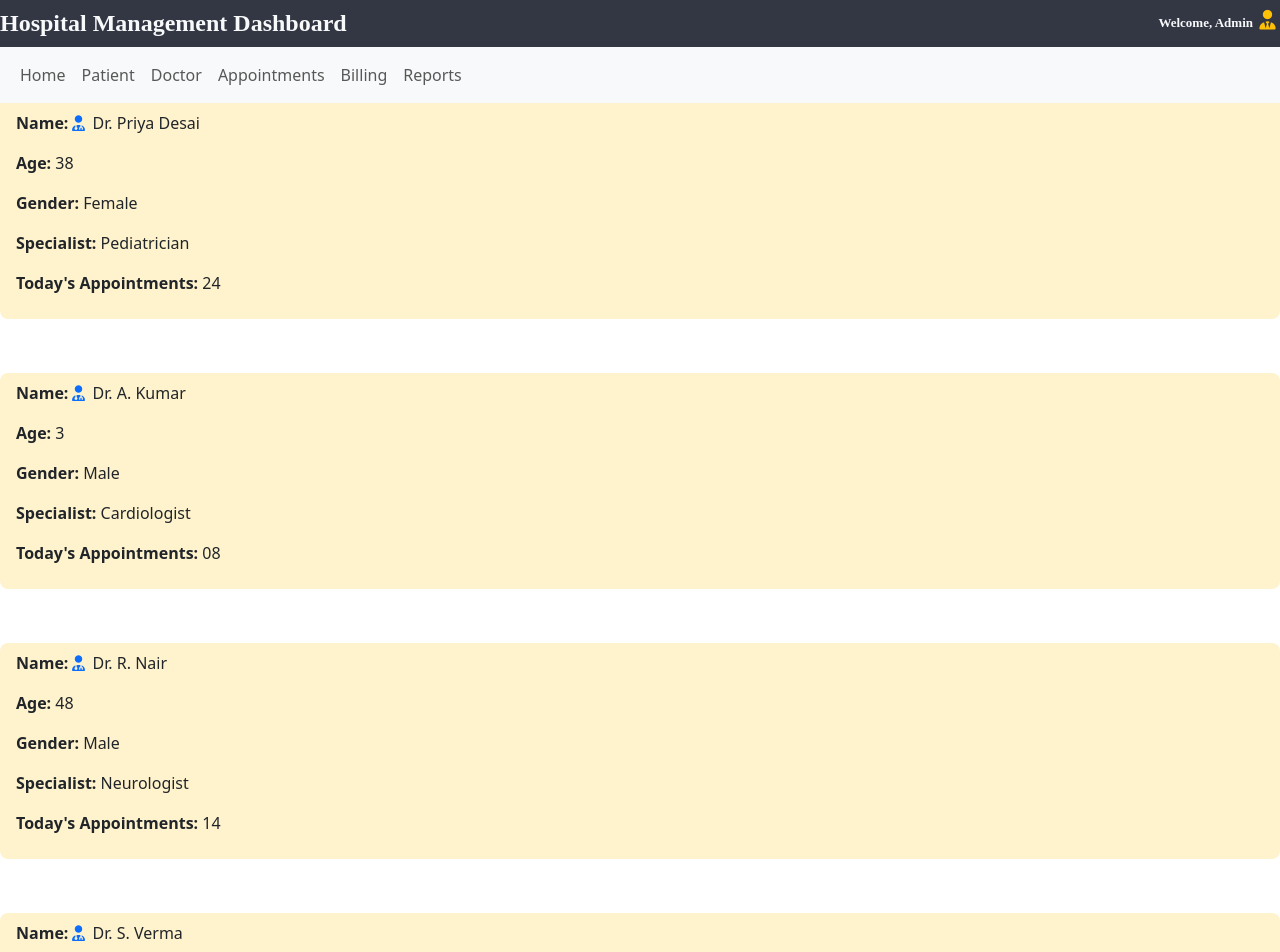
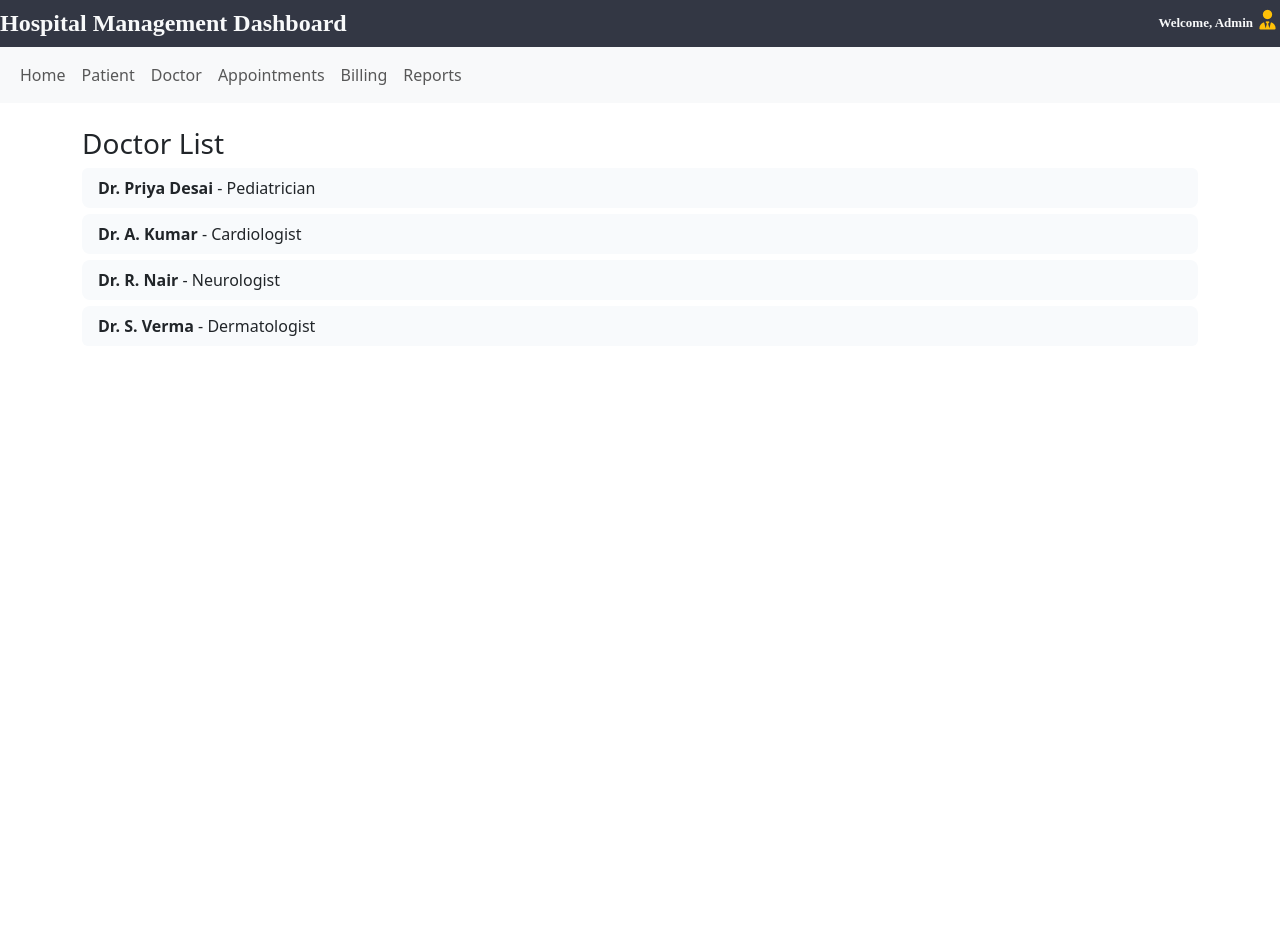
Before and after one commit to PrajwalKale-0612/hospital-management, a React (Create React App) app: page /doctor in a window 1280 px wide. Shown: the top 952 px of the page. After the commit the page ends 800 px from the top, so only its background shows below. Built offline with nearby package versions, Linux system fonts and the light colour scheme.

Commit message:
Update Doctor.js

```diff
--- a/src/components/Doctor.js
+++ b/src/components/Doctor.js
@@ -1,56 +1,30 @@
 import React from "react";
 import "bootstrap/dist/css/bootstrap.min.css";
-import {
-    FaUserInjured,
-    FaUserMd,
-    FaCalendarCheck,
-    FaBed,
-    FaRupeeSign,
-} from "react-icons/fa";
-
 
 export default function Doctor() {
     return (
-        <div className="card-body">
-            <ul className="list-group list-group-flush">
+        <div className="container mt-4">
+            <h3>Doctor List</h3>
 
-                <li className="list-group-item bg-warning-subtle">
-                    <p><strong>Name:</strong><i className="fas fa-user-md text-primary"></i> Dr. Priya Desai</p>
-                    <p><strong>Age:</strong> 38</p>
-                    <p><strong>Gender:</strong> Female</p>
-                    <p><strong>Specialist:</strong> Pediatrician</p>
-                    <p><strong>Today's Appointments:</strong> 24</p>
+            <ul className="list-group">
+
+                <li className="list-group-item">
+                    <b>Dr. Priya Desai</b> - Pediatrician
                 </li>
 
-                <br /><br />
-                <li className="list-group-item bg-warning-subtle">
-                    <p><strong>Name:</strong><i className="fas fa-user-md text-primary"></i> Dr. A. Kumar</p>
-                    <p><strong>Age:</strong> 3</p>
-                    <p><strong>Gender:</strong> Male</p>
-                    <p><strong>Specialist:</strong> Cardiologist</p>
-                    <p><strong>Today's Appointments:</strong> 08</p>
+                <li className="list-group-item">
+                    <b>Dr. A. Kumar</b> - Cardiologist
                 </li>
-                <br /><br />
 
-                <li className="list-group-item bg-warning-subtle">
-                    <p><strong>Name:</strong><i className="fas fa-user-md text-primary"></i> Dr. R. Nair</p>
-                    <p><strong>Age:</strong> 48</p>
-                    <p><strong>Gender:</strong> Male</p>
-                    <p><strong>Specialist:</strong> Neurologist</p>
-                    <p><strong>Today's Appointments:</strong> 14</p>
+                <li className="list-group-item">
+                    <b>Dr. R. Nair</b> - Neurologist
                 </li>
-                <br /><br />
 
-                <li className="list-group-item bg-warning-subtle">
-                    <p><strong>Name:</strong><i className="fas fa-user-md text-primary"></i> Dr. S. Verma</p>
-                    <p><strong>Age:</strong> 29</p>
-                    <p><strong>Gender:</strong> Female</p>
-                    <p><strong>Specialist:</strong> Dermatologist</p>
-                    <p><strong>Today's Appointments:</strong> 07</p>
+                <li className="list-group-item">
+                    <b>Dr. S. Verma</b> - Dermatologist
                 </li>
+
             </ul>
         </div>
-
-
     )
-};
+}
```
